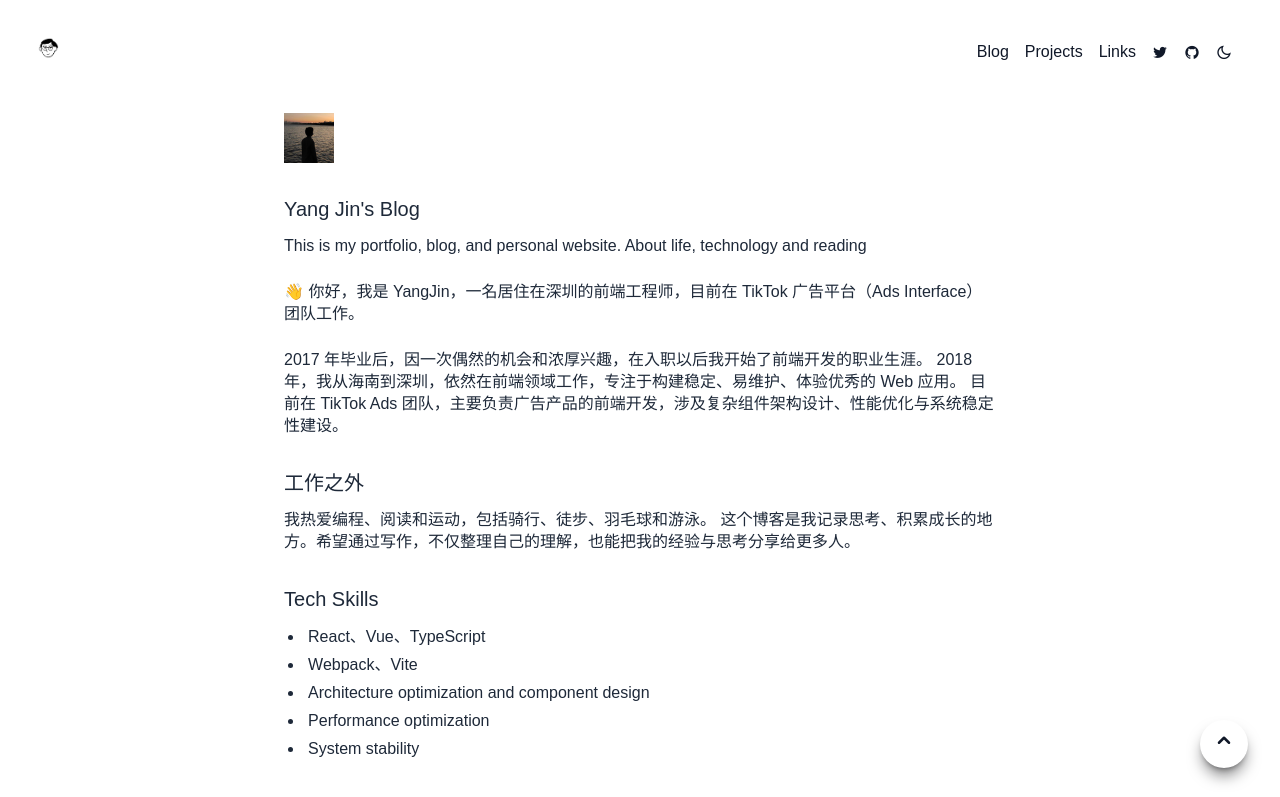
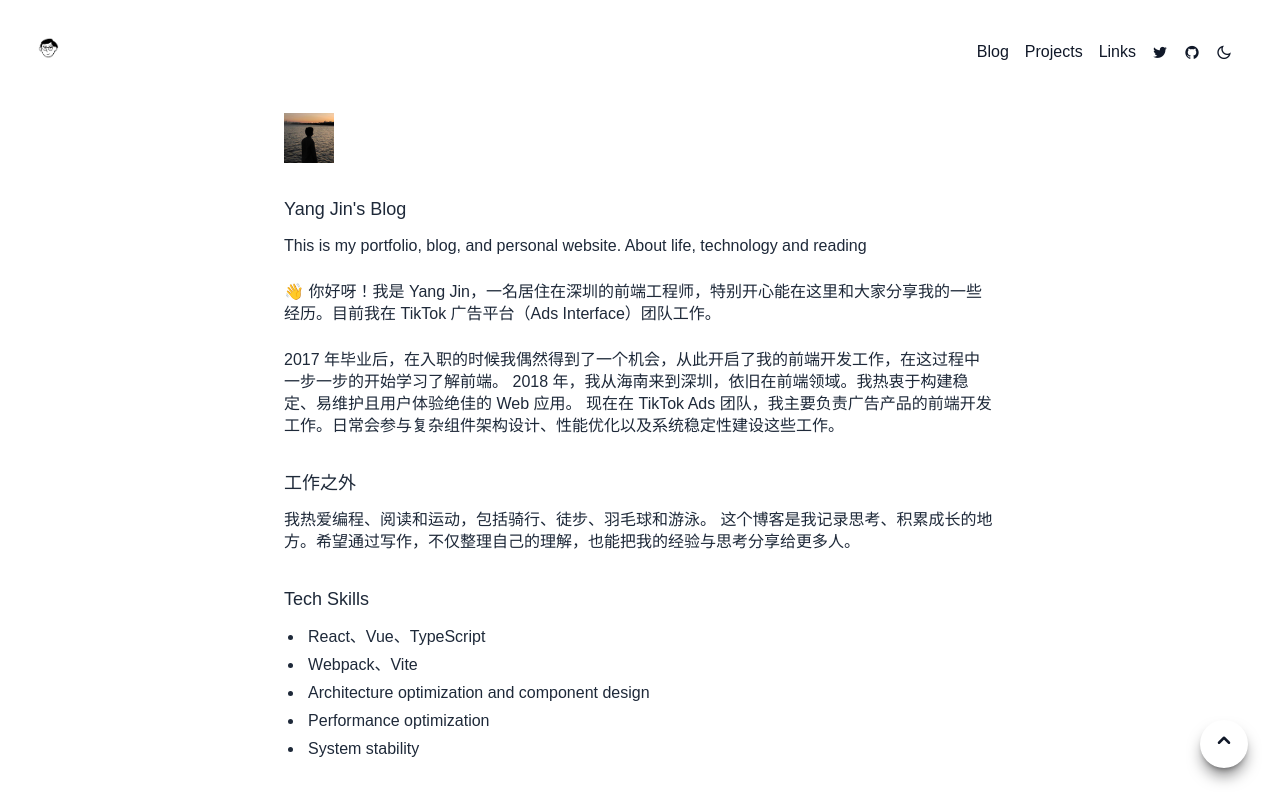
Before and after one commit to niexia/niexia.github.io, a Next.js app: page / in a window 1280 px wide. Shown: the top 797 px of the page. Built offline with nearby package versions, Linux system fonts and the light colour scheme.

Commit message:
docs: update personal introduction and skills section

```diff
--- a/app/page.mdx
+++ b/app/page.mdx
@@ -1,20 +1,19 @@
 <img src="/avatar.jpeg" className='pt-10' alt="avatar" width={50} height={50}/>
 
-## Yang Jin's Blog
+### Yang Jin's Blog
 This is my portfolio, blog, and personal website. About life, technology and reading
 
+👋 你好呀！我是 Yang Jin，一名居住在深圳的前端工程师，特别开心能在这里和大家分享我的一些经历。目前我在 TikTok 广告平台（Ads Interface）团队工作。
 
-👋 你好，我是 YangJin，一名居住在深圳的前端工程师，目前在 TikTok 广告平台（Ads Interface）团队工作。
+2017 年毕业后，在入职的时候我偶然得到了一个机会，从此开启了我的前端开发工作，在这过程中一步一步的开始学习了解前端。
+2018 年，我从海南来到深圳，依旧在前端领域。我热衷于构建稳定、易维护且用户体验绝佳的 Web 应用。
+现在在 TikTok Ads 团队，我主要负责广告产品的前端开发工作。日常会参与复杂组件架构设计、性能优化以及系统稳定性建设这些工作。
 
-2017 年毕业后，因一次偶然的机会和浓厚兴趣，在入职以后我开始了前端开发的职业生涯。
-2018 年，我从海南到深圳，依然在前端领域工作，专注于构建稳定、易维护、体验优秀的 Web 应用。
-目前在 TikTok Ads 团队，主要负责广告产品的前端开发，涉及复杂组件架构设计、性能优化与系统稳定性建设。
-
-## 工作之外
+### 工作之外
 我热爱编程、阅读和运动，包括骑行、徒步、羽毛球和游泳。
 这个博客是我记录思考、积累成长的地方。希望通过写作，不仅整理自己的理解，也能把我的经验与思考分享给更多人。
 
-## Tech Skills
+### Tech Skills
 
 - React、Vue、TypeScript
 - Webpack、Vite
@@ -22,8 +21,7 @@ This is my portfolio, blog, and personal website. About life, technology and rea
 - Performance optimization
 - System stability
 
-
-## Projects
+### Projects
 
 - <code>📚 [frontend-tutorial](https://github.com/niexia/fe-tutorial)</code>
 - <code>🟦 [typescript-tutorial](https://github.com/niexia/typescript-tutorial)</code>
```
